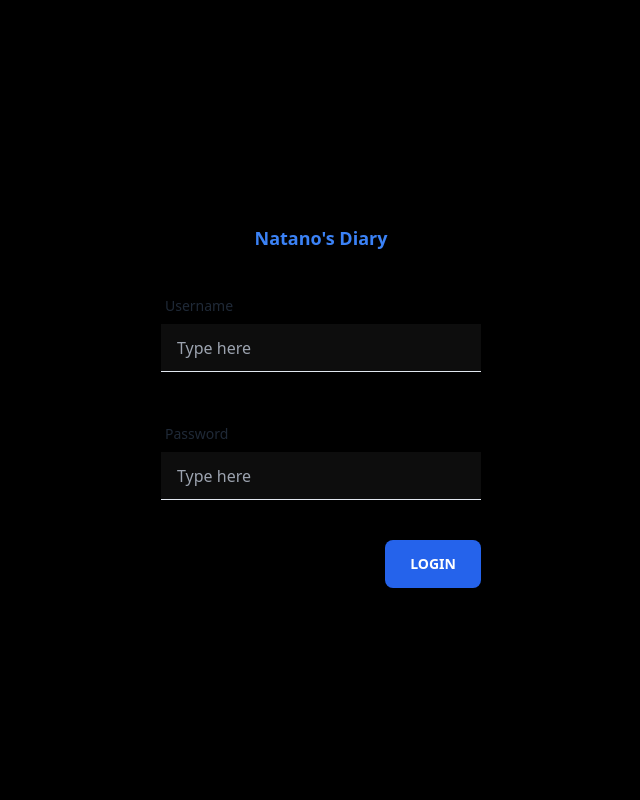
After one commit to ukinon/ultah_nata, a PHP site: page /login.php in a window 1280 px wide. The commit adds this page. Shown: the whole page, without its empty margins (319-959 px from the left). Run offline with PHP 8.4, Linux system fonts and the light colour scheme; some libraries are stand-ins or nearby versions.

Commit message:
login page + profile masih beta

```diff
--- a/public/check.php
+++ b/public/check.php
@@ -1,6 +1,6 @@
 <?php
 include 'connection.php';
-$LOGIN = false;
+$LOGIN = null;
 $conn = OpenCon();
 $alert = 'hidden';
 session_start();
@@ -28,7 +28,7 @@ if (isset($_POST["login"])) {
             header('Location: index.php');
             $LOGIN = true;
         } else {
-            $alert = '';
+            $alert= '';
         }
     }
 
--- a/public/function.php
+++ b/public/function.php
@@ -18,7 +18,6 @@ function tambah($data, $userID)
     //query insert data
 
     $query = "INSERT INTO post(user, post, postDate) VALUES ('$userID', '$post', '$date')";
-
     mysqli_query($conn, $query);
 
     return mysqli_affected_rows($conn);
--- /dev/null
+++ b/public/login.php
@@ -0,0 +1,44 @@
+<?php
+require 'check.php';
+?>
+
+<!DOCTYPE html>
+<html lang="en" class="bg-black">
+<head>
+    <meta charset="UTF-8">
+    <meta http-equiv="X-UA-Compatible" content="IE=edge">
+    <meta name="viewport" content="width=device-width, initial-scale=1.0">
+    <script src="https://cdn.tailwindcss.com"></script>
+    <link href="https://cdn.jsdelivr.net/npm/daisyui@2.50.1/dist/full.css" rel="stylesheet" type="text/css" />
+<script src="https://cdn.tailwindcss.com"></script>
+<script src="https://ajax.googleapis.com/ajax/libs/jquery/1.11.1/jquery.min.js"></script>
+    <title>Natano's Diary</title>
+</head>
+<body>
+<div class="flex h-screen justify-center items-center">
+    <div class="p-8 sm:p-16 rounded-3xl">
+<form id="login-form" method="post" action="index.php">
+          <h1 class="text-lg font-bold text-center text-blue-500 my-3">Natano's Diary</h1>
+        <br>
+        <div class="form-control w-full max-w-xs mb-5">
+  <label class="label">
+    <span class="label-text">Username</span>
+  </label>
+  <input type="text" name="user" placeholder="Type here" class="input input-ghost w-80 border-b-slate-200 focus:border-b-blue-500 focus:bg-transparent border-t-0 border-r-0 border-l-0 rounded-none" />
+
+</div>
+          <br>
+          <div class="form-control w-full max-w-xs mb-5">
+  <label class="label">
+    <span class="label-text">Password</span>
+  </label>
+  <input type="password" name="password" placeholder="Type here"class="input input-ghost w-80 border-b-slate-200 focus:border-b-blue-500 focus:bg-transparent border-t-0 border-r-0 border-l-0 rounded-none" />
+</div>
+          <div class="flex justify-end m-3 mr-0 mb-0">
+            <button type="submit" value="login" class=" bg-blue-600 hover:bg-blue-700 border-none w-24 text-white btn mt-5" name="login">Login</button>
+          </div>
+        </form>
+</div>
+</div>
+</body>
+</html>
```
Also changed, not shown: public/index.php (+10 -24 lines), public/profile.php (+32 -17 lines), assets/ano.jpg (added), assets/nata.jpg (added).
